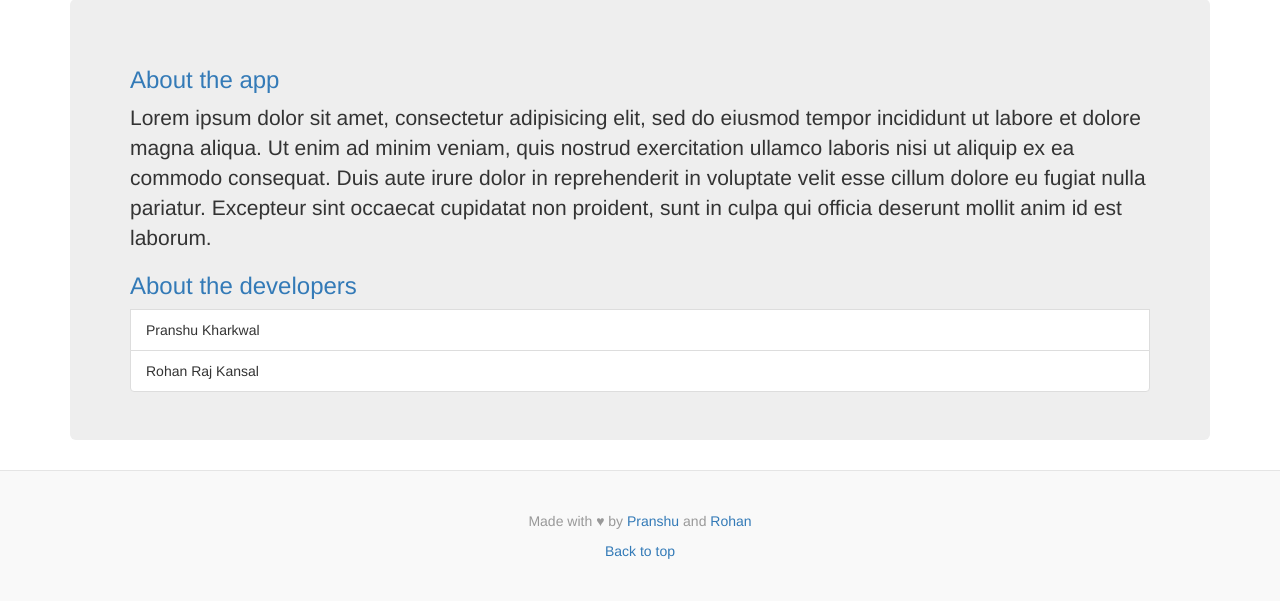
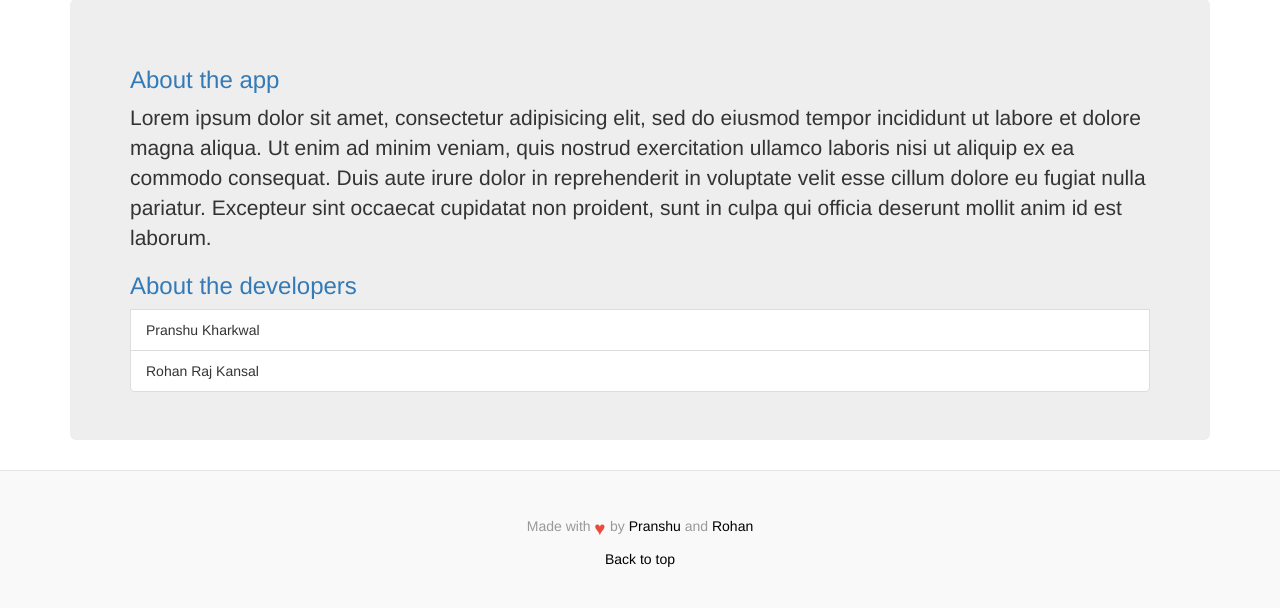
Before and after one commit to pranshukharkwal/7UP-7Down, a Flask app: page /about in a window 1280 px wide. Shown: the part 143-751 px from the top of the page. Run offline with Flask 2, Linux system fonts and the light colour scheme; some libraries are stand-ins or nearby versions.

Commit message:
Added the blinking heart feature

```diff
--- a/templates/includes/_footer.html
+++ b/templates/includes/_footer.html
@@ -17,4 +17,31 @@
 .blog-footer p:last-child {
   margin-bottom: 0;
 }
+
+.love {
+  display: inline-block;
+  position: relative;
+  top: .2em;
+  font-size: 1.4em;
+  color: #e74c3c;
+  -webkit-transform: scale(.9);
+  -moz-transform: scale(.9);
+  transform: scale(.9);
+  -webkit-animation: love .5s infinite linear alternate-reverse;
+  -moz-animation: love .5s infinite linear alternate-reverse;
+  animation: love .5s infinite linear alternate-reverse;
+}
+@-webkit-keyframes love {
+  to {-webkit-transform: scale(1.2);}
+}
+@-moz-keyframes love {
+  to {-moz-transform: scale(1.2);}
+}
+@keyframes love {
+  to {transform: scale(1.2);}
+}
+
+a{
+  color:black
+}
   </style>
```
